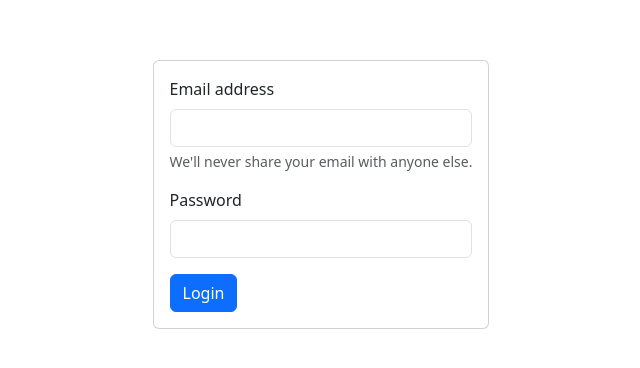
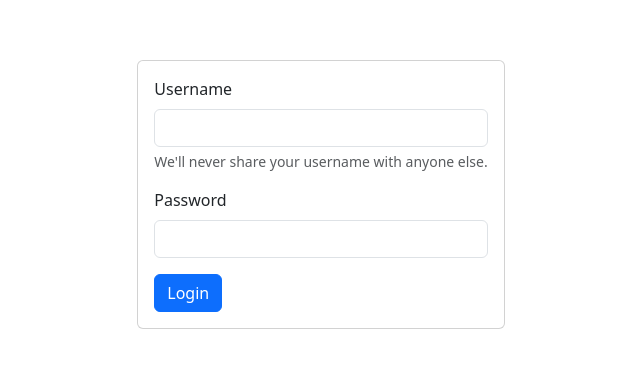
Before and after one commit to Zwogli/todo-list-frontend, an Angular app: page / in a window 1280 px wide. Shown: the part 206-574 px from the top of the page, without its empty margins (319-959 px from the left). Built offline with nearby package versions, Linux system fonts and the light colour scheme.

Commit message:
Add login endpoint frontend

```diff
--- a/src/app/components/login/login.component.html
+++ b/src/app/components/login/login.component.html
@@ -1,19 +1,19 @@
 <div class="card">
   <div class="card-body">
-    <form (ngSubmit)="login()">
+    <form (ngSubmit)="loginWithUsernameAndPAssword()">
       <div class="mb-3">
-        <label for="inputEmail" class="form-label">Email address</label>
+        <label for="inputUsername" class="form-label">Username</label>
         <input
-          id="inputEmail"
+          id="inputUsername"
           class="form-control"
-          type="email"
-          name="email"
-          [(ngModel)]="email"
+          type="text"
+          name="username"
+          [(ngModel)]="username"
           required
-          aria-describedby="emailHelp"
+          aria-describedby="usernameHelp"
         />
-        <div id="emailHelp" class="form-text">
-          We'll never share your email with anyone else.
+        <div id="usernameHelp" class="form-text">
+          We'll never share your username with anyone else.
         </div>
       </div>
 
--- a/src/app/components/login/login.component.ts
+++ b/src/app/components/login/login.component.ts
@@ -6,14 +6,40 @@ import { Component } from '@angular/core';
   styleUrl: './login.component.scss',
 })
 export class LoginComponent {
-  email: string = '';
+  username: string = '';
   password: string = '';
 
   constructor() {}
 
   ngOnInit(): void {}
 
-  login() {
-    // Logic, communicate with backend
+  async loginWithUsernameAndPAssword() {
+    const myHeaders = new Headers();
+    myHeaders.append('Content-Type', 'application/json');
+
+    const raw = JSON.stringify({
+      username: this.username,
+      password: this.password,
+    });
+
+    const requestOptions: RequestInit = {
+      method: 'POST',
+      headers: myHeaders,
+      body: raw,
+      redirect: 'follow',
+    };
+
+    try {
+      // disable input and button
+      let response = await fetch(
+        'http://127.0.0.1:8000/login/',
+        requestOptions
+      );
+      let json = await response.json();
+      localStorage.setItem('token', json.token);
+      // TODO: Redirect
+    } catch (e) {
+      console.error(e); // Show error message
+    }
   }
 }
```
